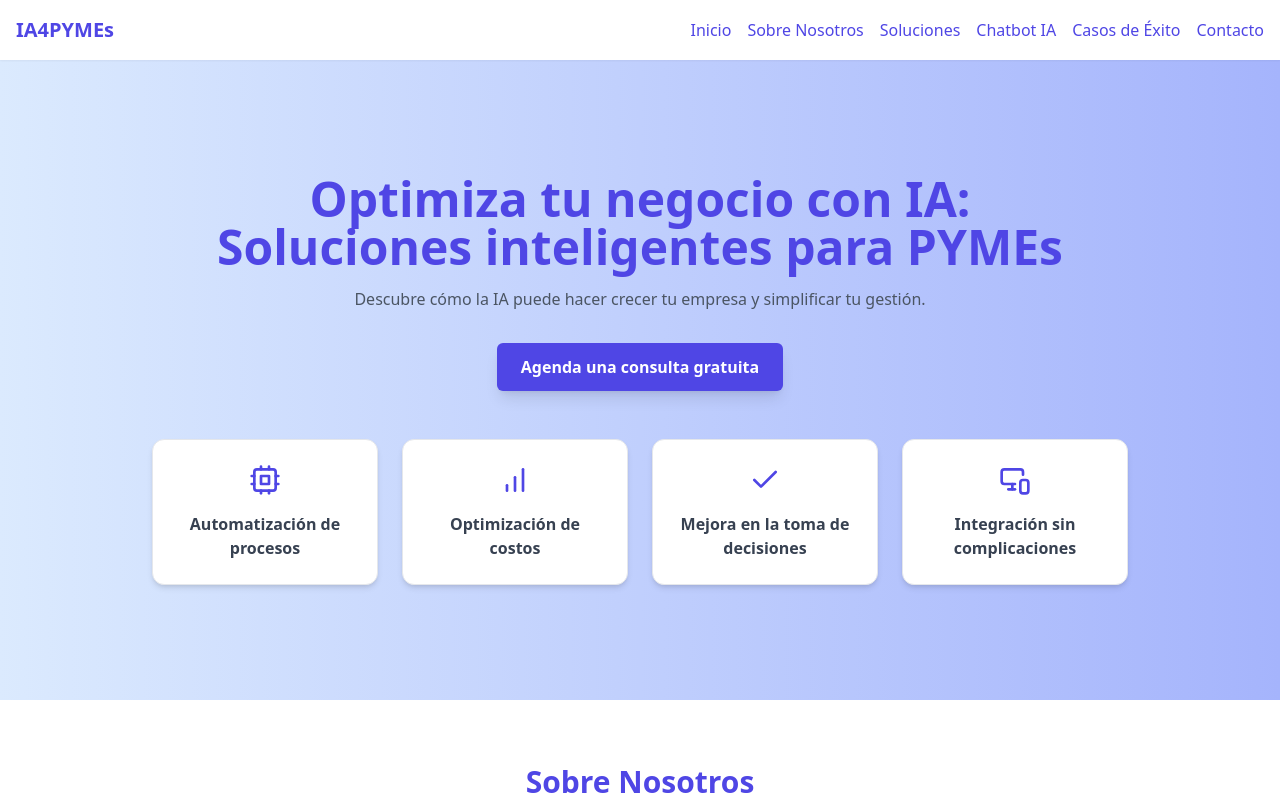
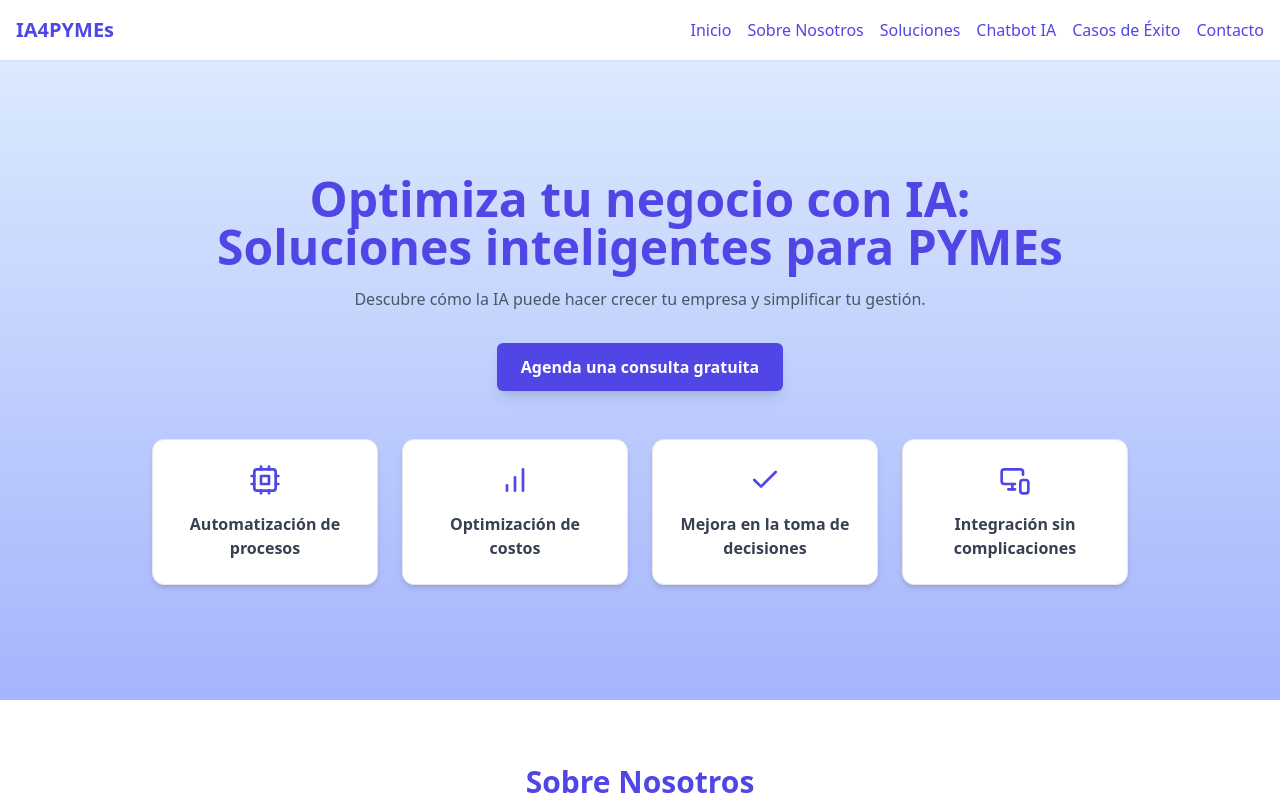
Before and after one commit to carlosmorenolosa/IA_Pymes, a React (Create React App) app: page / in a window 1280 px wide. Shown: the top 800 px of the page. Built offline with nearby package versions, Linux system fonts and the light colour scheme.

Commit message:
cambios en el diseño

```diff
--- a/src/App.js
+++ b/src/App.js
@@ -80,9 +80,10 @@ function HomeSection() {
   return (
     <section
       id="home"
-      className="relative flex items-center justify-center bg-gradient-to-r from-blue-100 to-indigo-300 text-gray-900 py-24 px-4"
+      className="relative flex items-center justify-center bg-gradient-to-b from-blue-100 to-indigo-300 text-gray-900 py-24 px-4"
       style={{ minHeight: "80vh" }}
     >
+
 
 
       <motion.div
```
